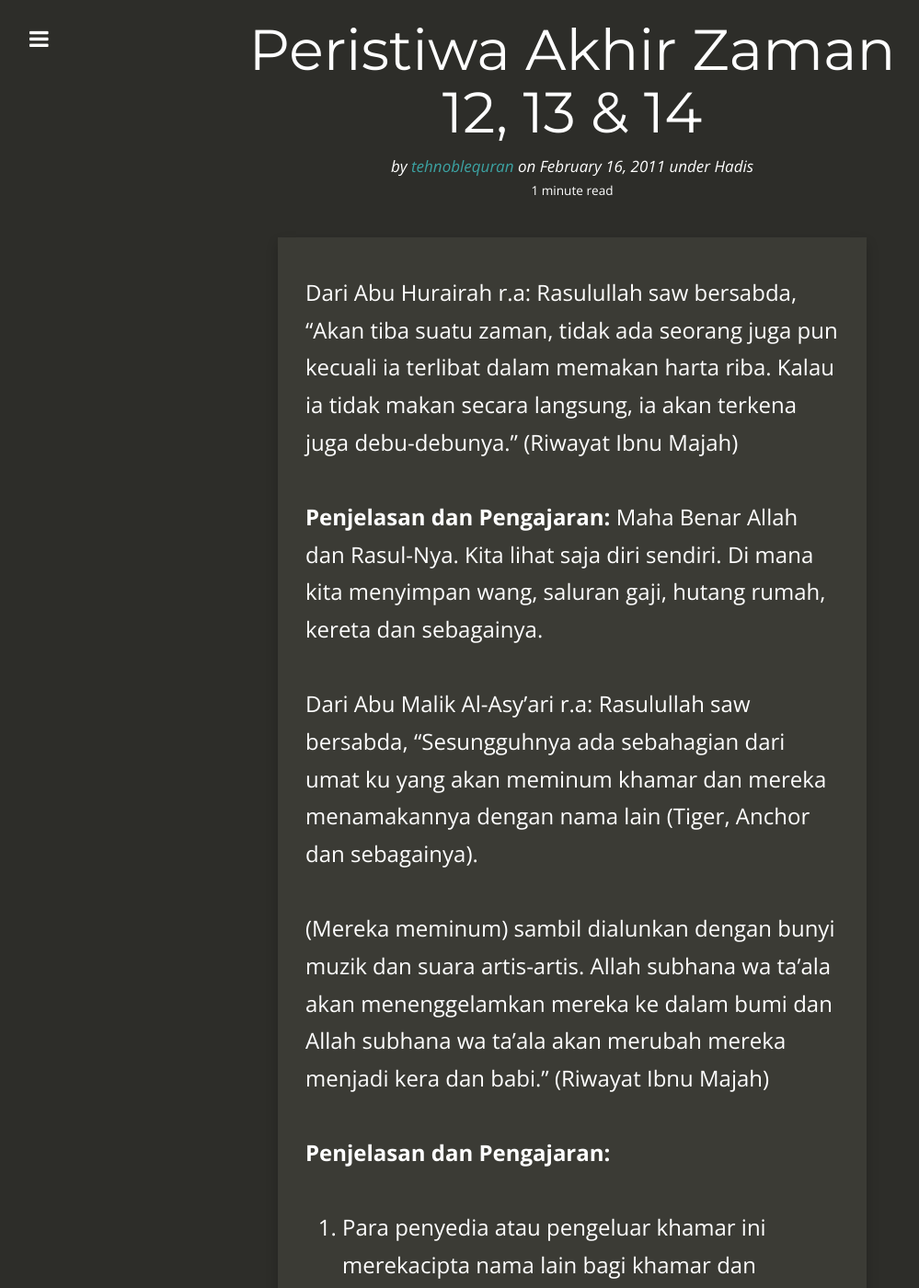
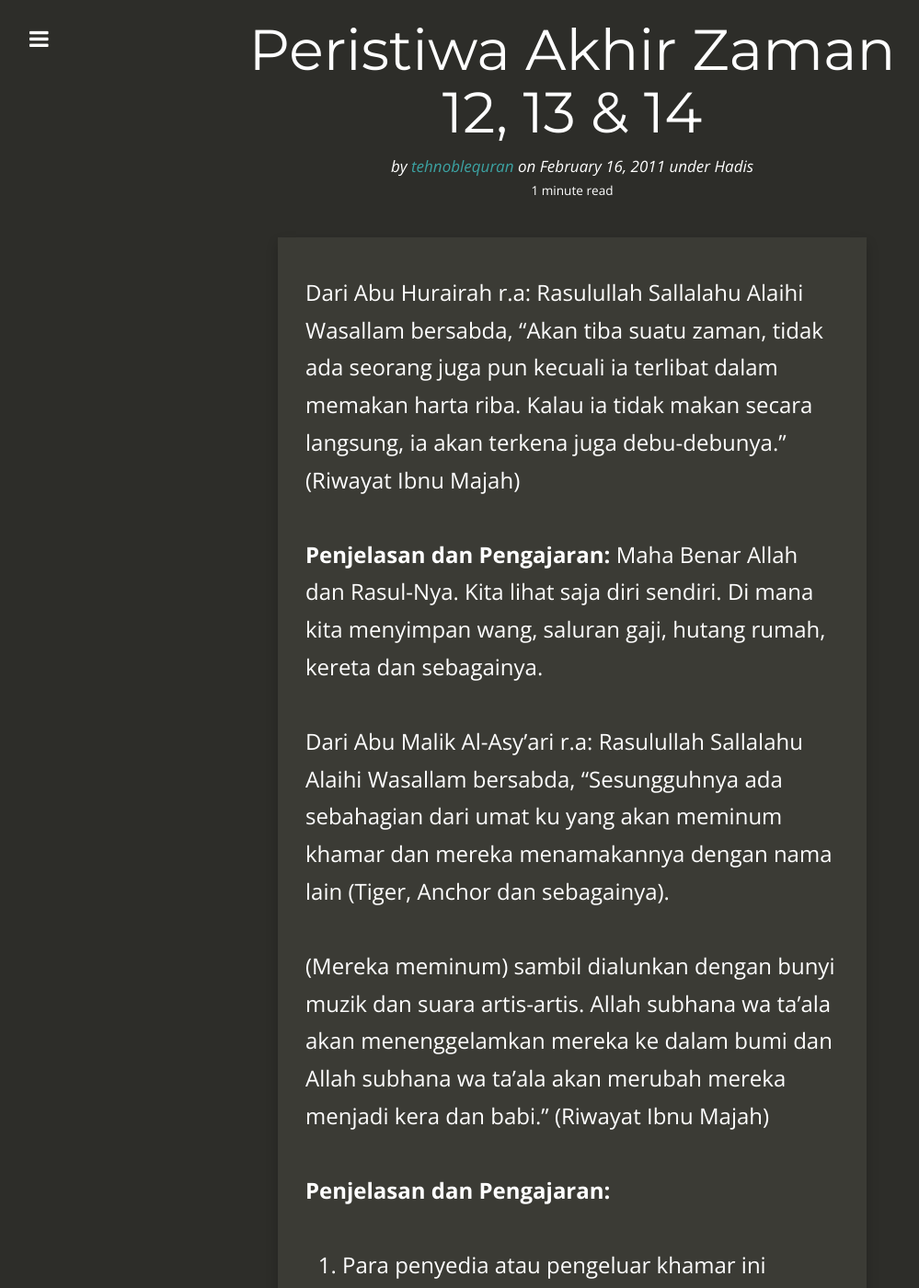
Before and after one commit to kedamaian/swsyafiq, a Jekyll site: the page built from _posts/2011-02-16-peristiwa-akhir-zaman-12.md, in a window 1280 px wide and 1400 px high. Shown: the whole window at 92% size, without its empty margins (18-1017 px from the left). Built offline with Jekyll 4.4.1, drawn with Linux system fonts in a browser that asks for light colours; nearby versions of some CDN libraries; comment, search, counter and statistics services are not loaded; some of the changed text lies outside the part shown.

Commit message:
Update 2011-02-16-peristiwa-akhir-zaman-12.md

```diff
--- a/_posts/2011-02-16-peristiwa-akhir-zaman-12.md
+++ b/_posts/2011-02-16-peristiwa-akhir-zaman-12.md
@@ -6,11 +6,11 @@ title: 'Peristiwa Akhir Zaman 12, 13 & 14'
 categories:
   - Hadis
 ---
-Dari Abu Hurairah r.a: Rasulullah saw bersabda, “Akan tiba suatu zaman, tidak ada seorang juga pun kecuali ia terlibat dalam memakan harta riba. Kalau ia tidak makan secara langsung, ia akan terkena juga debu-debunya.” (Riwayat Ibnu Majah)
+Dari Abu Hurairah r.a: Rasulullah Sallalahu Alaihi Wasallam bersabda, “Akan tiba suatu zaman, tidak ada seorang juga pun kecuali ia terlibat dalam memakan harta riba. Kalau ia tidak makan secara langsung, ia akan terkena juga debu-debunya.” (Riwayat Ibnu Majah)
 
 **Penjelasan dan Pengajaran:** Maha Benar Allah dan Rasul-Nya. Kita lihat saja diri sendiri. Di mana kita menyimpan wang, saluran gaji, hutang rumah, kereta dan sebagainya.
 
-Dari Abu Malik Al-Asy’ari r.a: Rasulullah saw bersabda, “Sesungguhnya ada sebahagian dari umat ku yang akan meminum khamar dan mereka menamakannya dengan nama lain (Tiger, Anchor dan sebagainya).
+Dari Abu Malik Al-Asy’ari r.a: Rasulullah Sallalahu Alaihi Wasallam bersabda, “Sesungguhnya ada sebahagian dari umat ku yang akan meminum khamar dan mereka menamakannya dengan nama lain (Tiger, Anchor dan sebagainya).
 
 (Mereka meminum) sambil dialunkan dengan bunyi muzik dan suara artis-artis. Allah subhana wa ta’ala akan menenggelamkan mereka ke dalam bumi dan Allah subhana wa ta’ala akan merubah mereka menjadi kera dan babi.” (Riwayat Ibnu Majah)
 
@@ -23,7 +23,7 @@ Dari Abu Malik Al-Asy’ari r.a: Rasulullah saw bersabda, “Sesungguhnya ada se
 3. Penukaran rupa mereka ke dalam bentuk kera atau babi belum lagi terjadi, namun sifat, sikap dan cara hidup mereka sudah menyerupai kera dan babi. Manakala kejadian yang menenggelamkan mereka ke dalam bumi sudah banyak terjadi seperti gempa bumi dan lain-lain.
 
 
-Dari Anas r.a: Rasulullah saw bersabda, “Di antara tanda kiamat ialah sedikit ilmu, banyak kejahilan, berlaku banyak perzinaan, ramai kaum perempuan dan sedikit kaum lelaki, sehingga nantinya seorang lelaki akan mengurus lima puluh perempuan.” (Riwayat Bukhari dan Muslim)
+Dari Anas r.a: Rasulullah Sallalahu Alaihi Wasallam bersabda, “Di antara tanda kiamat ialah sedikit ilmu, banyak kejahilan, berlaku banyak perzinaan, ramai kaum perempuan dan sedikit kaum lelaki, sehingga nantinya seorang lelaki akan mengurus lima puluh perempuan.” (Riwayat Bukhari dan Muslim)
 
 **Penjelasan dan Pengajaran:**
 
```
